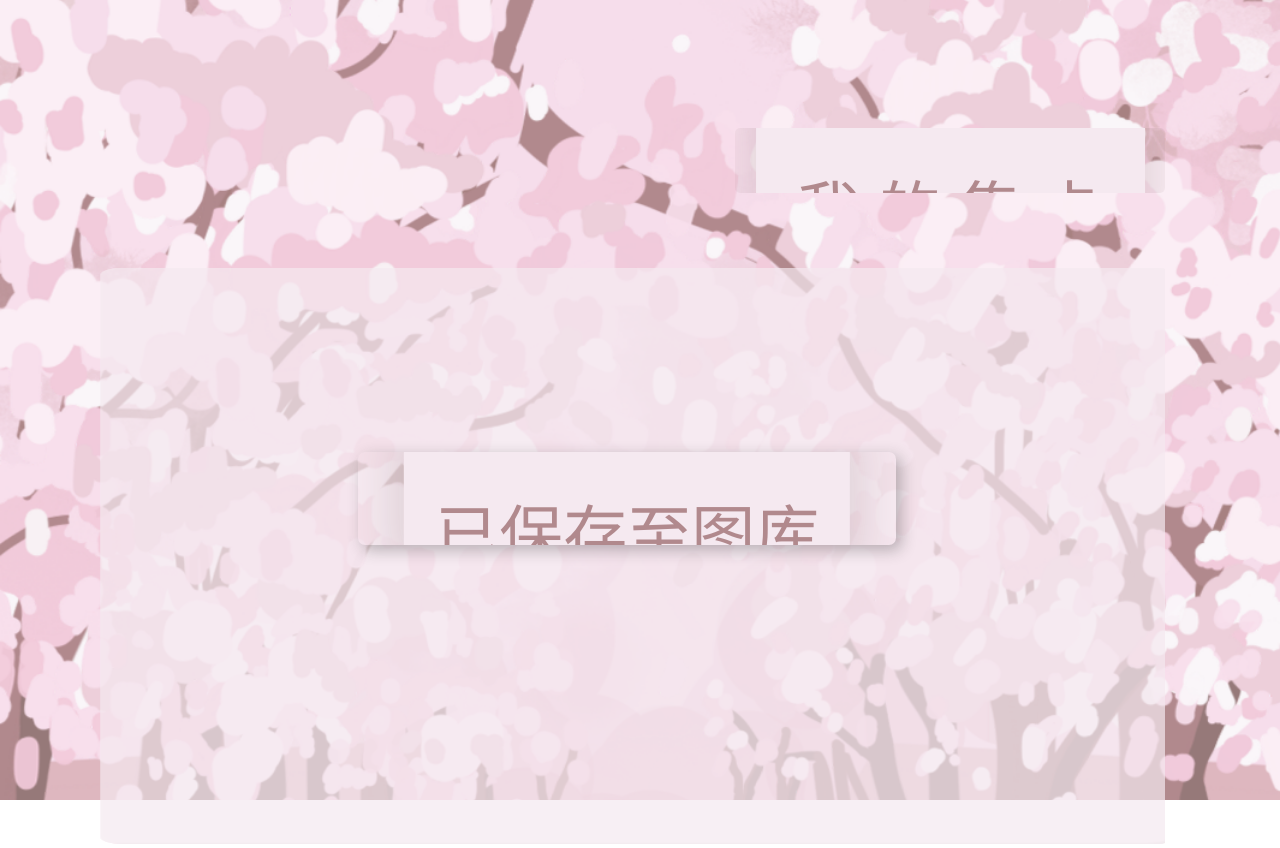
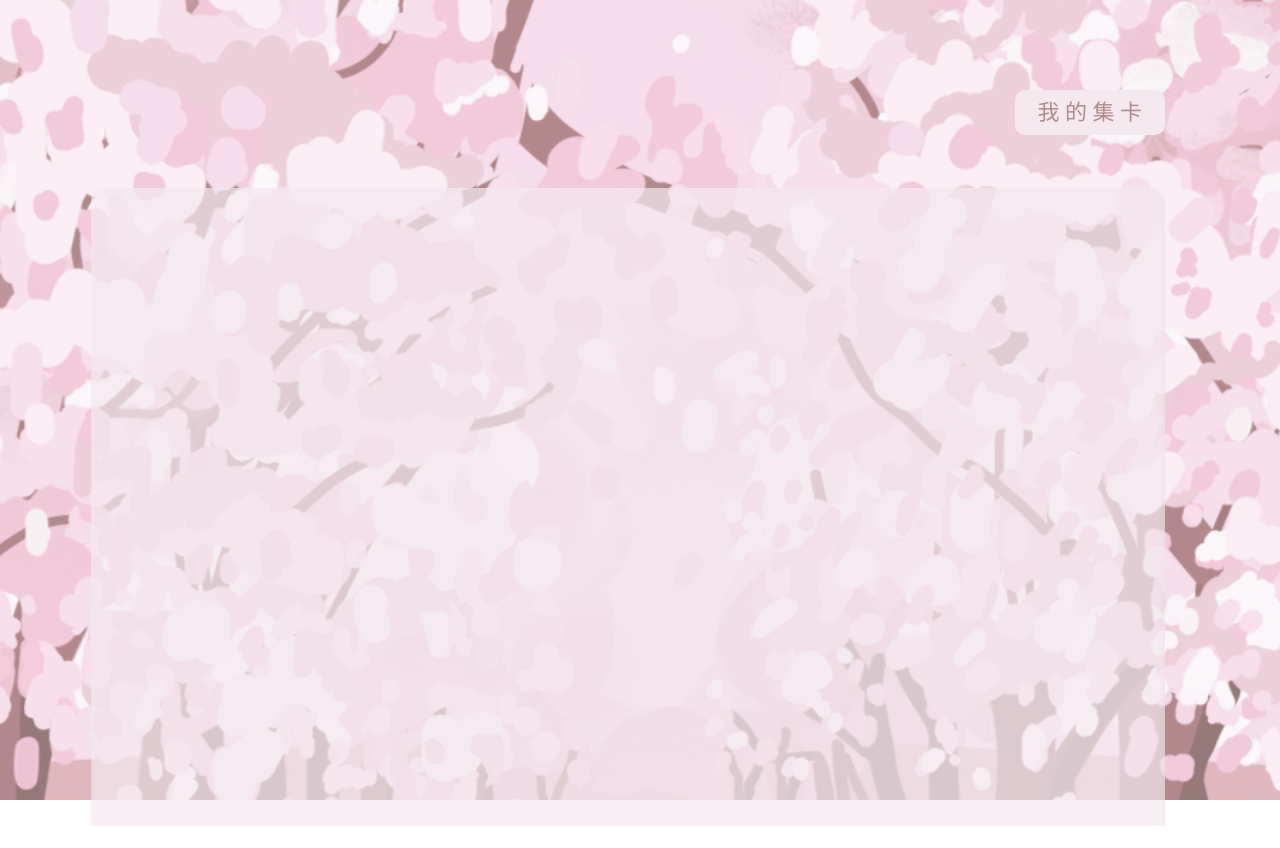
Before and after one commit to YuanYiQingMo/haitang, a Vue app: page /#/end in a window 1280 px wide. After the commit the page ends 826 px from the top, so only its background shows below. Built offline with nearby package versions, Linux system fonts and the light colour scheme.

Commit message:
修改end页面的css

```diff
--- a/src/views/Collection.vue
+++ b/src/views/Collection.vue
@@ -18,7 +18,8 @@ export default {
 #homePage {
   width: 100%;
   height: 100%;
-  background: url(../assets/background.png) no-repeat;
-  background-size: 100% 100%;
+  background: url("../assets/background.png") no-repeat center center;
+  background-size: cover;
+  background-attachment: fixed;
 }
 </style>
--- a/src/views/End.vue
+++ b/src/views/End.vue
@@ -14,7 +14,7 @@
 export default {
     data() {
         return {
-            savedimg:true,
+            savedimg:false,
         }
     },
     beforeCreate(){
@@ -27,7 +27,6 @@ export default {
             this.savedimg=true
             setTimeout(function () {
                 that.savedimg=false
-                console.log(this.savedimg)
             }, 2000)
         },
         goCollection(){
@@ -53,55 +52,52 @@ export default {
 #content{
     position: absolute;
     width: 84%;
-    height: 90%;
-    margin:10% 7%;
-    // display: flex;
-    // flex-direction: column;
-    // justify-content: space-between;
-    // align-items: center;
+    height: 92%;
+    margin:7% 7% 0% 7%;
+    display: flex;
+    flex-direction: column;
+    justify-content: space-between;
+    align-items: center;
 }
 .collection{
-    // height: 7%;
-    width: 40%;
+    flex: 0 0 45px;
+    line-height:45px;
+    width: 150px;
+    font-size: 22px;
     text-align:center;
     background: url("../assets/card/collection.png") no-repeat center center ;
     align-self:flex-end;
-    border-radius: 5px;
-    padding: 3% 0;
-    // font-size: 50%;
+    border-radius: 10px;
     color:#b1898d;
-    font-family: 'Segoe UI', Tahoma, Geneva, Verdana, sans-serif;
 }
 .picture{
-    height: 80%;
+    height: 90%;
     width: 100%;
-    margin:7% 2px 7% 2%;
-    border-radius: 5px;
+    margin:5% 0;
+    border-radius: 15px;
     opacity: 0.7;
 }
 .saveButton{
-    // height: 7%;
-    width: 50%;
-    padding: 3% 0;
+    flex:0 0 50px;
+    line-height: 50px;
+    width:160px;
     background: url("../assets/card/save.png") no-repeat center center;
-    border-radius: 5px;
-    // font-size: 1.25rem;
+    border-radius: 10px;
+    font-size: 22px;
     text-align:center;
     color:#b1898d;
-    font-family: 'Segoe UI', Tahoma, Geneva, Verdana, sans-serif;
 }
 .saved{
     position: absolute;
     top:45%;
-    height: 4%;
-    width: 50%;
-    padding:3% 0;
+    height: 50px;
+    width: 200px;
+    line-height: 50px;
     background: url("../assets/card/saved.png") no-repeat center center;
-    border-radius: 7px;
-    // font-size: 38%;
+    border-radius: 15px;
+    font-size: 25px;
     text-align:center;
     color:#b1898d;
-    font-family: 'Segoe UI', Tahoma, Geneva, Verdana, sans-serif;
     box-shadow: 5px 5px 15px rgba(41, 40, 40, 0.3);
     z-index: 80;
 }
```
